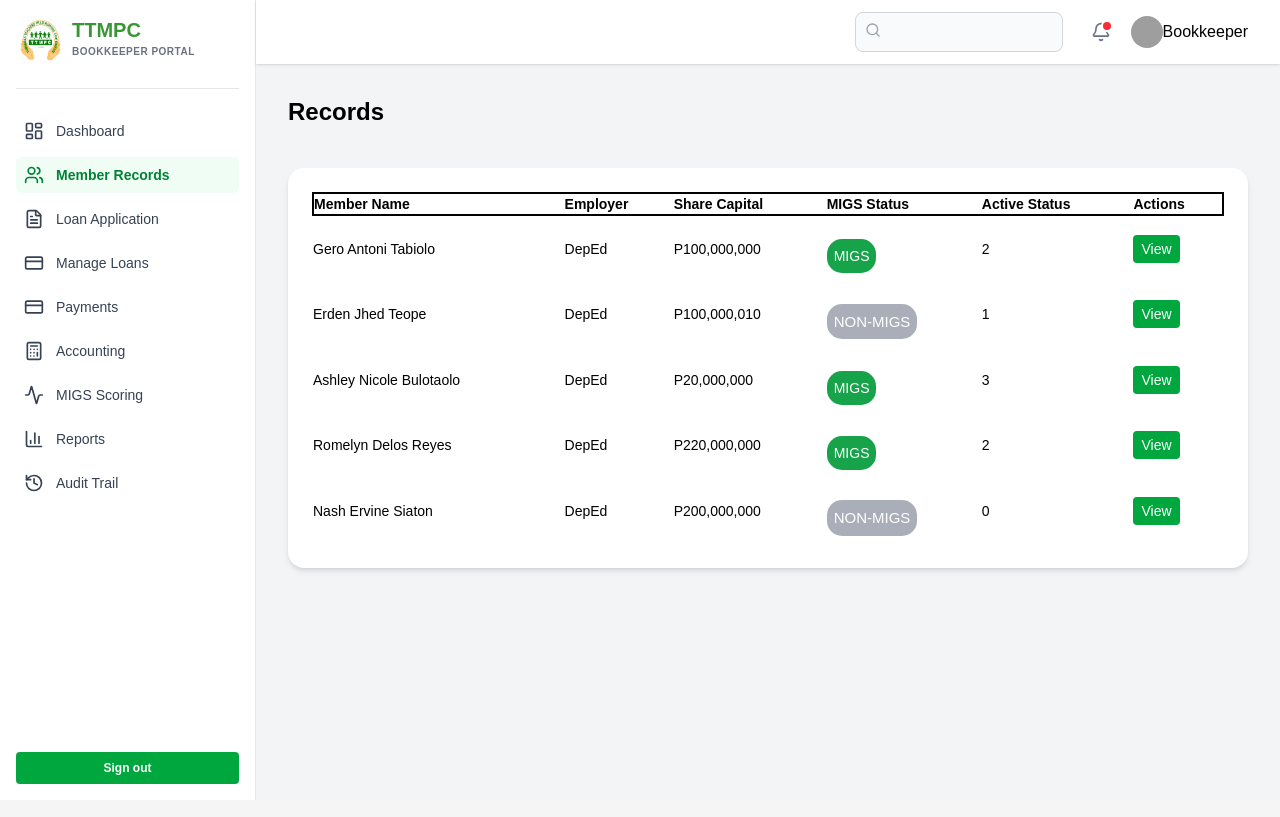
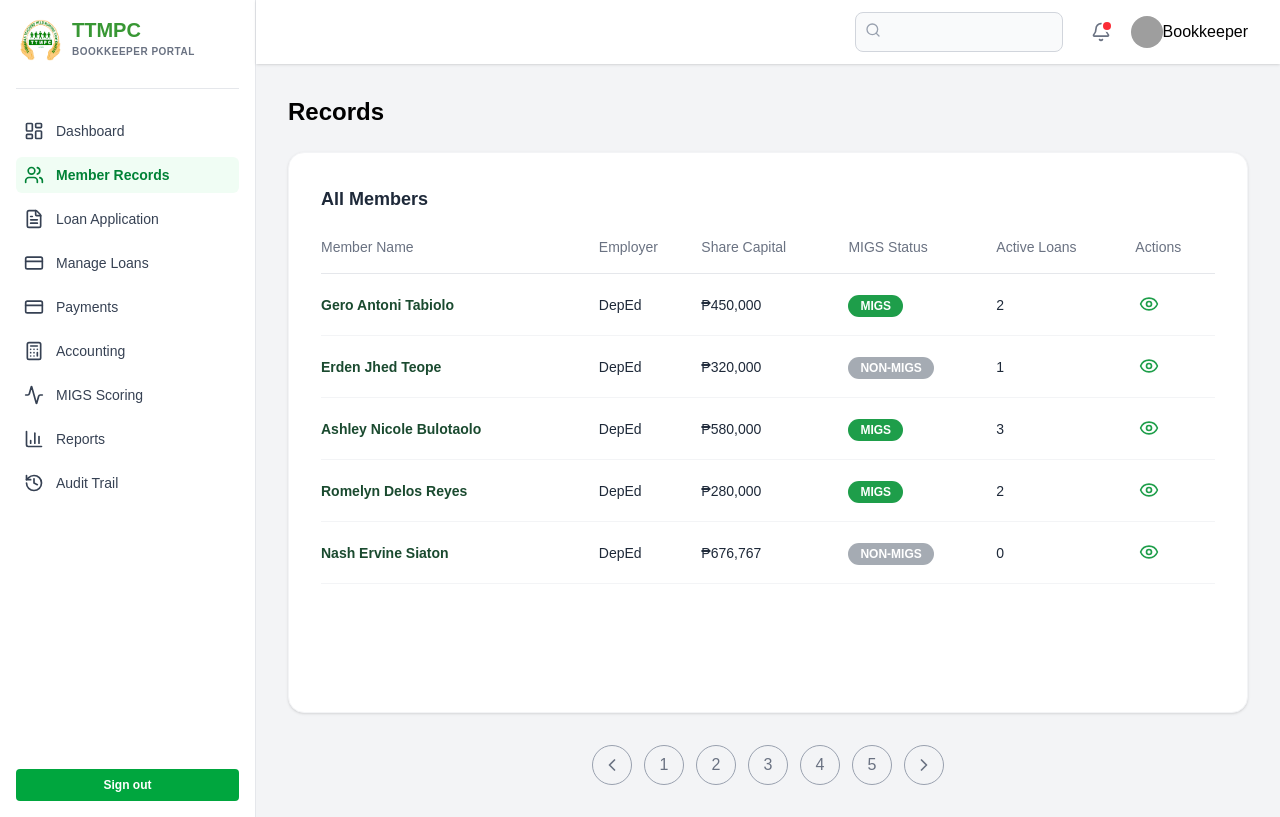
Before and after one commit to Gtabs2004/TTMPC-THESIS, a React (Vite) app in the folder TTMPC_THESIS/: page /records in a window 1280 px wide. Built offline with nearby package versions, Linux system fonts and the light colour scheme; no server answers; grey boxes are pictures that could not be loaded.

Commit message:
manage loans-done

```diff
--- a/TTMPC_THESIS/src/Bookkeeper/Components/Loan-Application.jsx
+++ b/TTMPC_THESIS/src/Bookkeeper/Components/Loan-Application.jsx
@@ -121,9 +121,47 @@ const menuItems = [
           <p>Bookkeeper</p>
         </header>
 
-        {/* Page Content */}
+
         <main className="p-8">
           <h1 className="font-bold text-2xl">Loan-Application</h1>
+
+
+
+          <div className="bg-white w-full rounded-2xl m-auto mt-6 p-8 shadow-sm border border-gray-100 min-h-fit">
+            <h2 className="text-lg font-bold text-gray-800 mb-6">All Applications</h2>
+            <table className="w-full text-left border-collapse text-sm mb-24">
+                    <thead>
+                      <tr className="border-b border-gray-200 text-gray-500">
+                        <th className="pb-4 font-medium">Application ID</th>
+                        <th className="pb-4 font-medium">Member Name</th>
+                        <th className="pb-4 font-medium">Loan Type</th>
+                        <th className="pb-4 font-medium">Amount</th>
+                        <th className="pb-4 font-medium">Date Submitted</th>
+                        <th className="pb-4 font-medium">Status</th>
+                        <th className="pb-4 font-medium">Purpose</th>
+                      </tr>
+                  </thead>
+                  <tbody>
+                    {[
+                     { ID: "TTMPCL-001-123", name: "Gero Antoni Tabiolo", type: "Bonus Loan", amount: "₱50,000", date: "01-15-2026", status: "Approved", purpose: "Home Improvement" },
+                     { ID: "TTMPCL-002-123", name: "Erden Jhed Teope", type: "Emergency Loan", amount: "₱25,000", date: "01-18-2026", status: "Processing", purpose: "Medical Emergency" },
+                     { ID: "TTMPCL-003-123", name: "Ashley Nicole Bulotaolo", type: "Consolidated Loan", amount: "₱120,000", date: "01-20-2026", status: "Approved", purpose: "Debt Consolidation" },
+                     { ID: "TTMPCL-004-123", name: "Romelyn Delos Reyes", type: "Bonus Loan", amount: "₱20,000", date: "01-22-2026", status: "Approved", purpose: "Education" },
+                     { ID: "TTMPCL-005-123", name: "Nash Ervine Siaton", type: "Bonus Loan", amount: "₱30,000", date: "02-05-2026", status: "Pending", purpose: "Business Capital" }
+                    ].map((loan, index) => (
+                        <tr key={loan.ID} className="border-b border-gray-100 hover:bg-gray-50 transition-colors">
+                          <td className="py-4 font-semibold text-gray-800">{loan.ID}</td>
+                          <td className="py-4 text-gray-800 font-medium">{loan.name}</td>
+                          <td className="py-4 text-gray-600">{loan.type}</td>
+                          <td className="py-4 text-gray-800 font-medium">{loan.amount}</td>
+                          <td className="py-4 text-gray-600">{loan.date}</td>
+                          <td className="py-4 text-gray-600">{loan.status}</td>
+                          <td className="py-4 text-gray-600">{loan.purpose}</td>
+                        </tr>
+                      ))}
+                    </tbody>
+              </table>
+          </div>
         </main>
       </div>
     </div>
--- a/TTMPC_THESIS/src/Bookkeeper/Components/Member-Records.jsx
+++ b/TTMPC_THESIS/src/Bookkeeper/Components/Member-Records.jsx
@@ -11,7 +11,10 @@ import {
   BarChart3,
   History,
   Search,
-  Bell
+  Bell,
+  ChevronLeft,
+  ChevronRight,
+  Eye
 } from 'lucide-react';
 
 
@@ -121,64 +124,76 @@ const menuItems = [
           <p>Bookkeeper</p>
         </header>
 
-        {/* Page Content */}
         <main className="p-8">
           <h1 className="font-bold text-2xl">Records</h1>
-          <div className="bg-white h-100 w-full rounded-2xl m-auto mt-10 p-6 shadow-md">
-           <table className="w-full h-full text-left border-collapse mr-10 text-sm">
+          <div className="bg-white w-full rounded-2xl m-auto mt-6 p-8 shadow-sm border border-gray-100 min-h-fit">
+
+  <h2 className="text-lg font-bold text-gray-800 mb-6">All Members</h2>
+
+  <table className="w-full text-left border-collapse text-sm mb-24">
     <thead>
-            <tr className="border-2 mr-8">
-            <th>Member Name</th>
-            <th>Employer</th>
-            <th>Share Capital</th>
-            <th>MIGS Status</th>
-            <th>Active Status</th>
-            <th>Actions</th>
+      <tr className="border-b border-gray-200 text-gray-500">
+        <th className="pb-4 font-medium">Member Name</th>
+        <th className="pb-4 font-medium">Employer</th>
+        <th className="pb-4 font-medium">Share Capital</th>
+        <th className="pb-4 font-medium">MIGS Status</th>
+        <th className="pb-4 font-medium">Active Loans</th>
+        <th className="pb-4 font-medium">Actions</th>
       </tr>
     </thead>
     <tbody>
-            <tr>
-              <td>Gero Antoni Tabiolo</td>
-              <td>DepEd</td>
-              <td>P100,000,000</td>
-              <td className="migs-status">MIGS</td>
-              <td>2</td>
-              <td><button className="bg-green-600 text-white px-2 py-1 rounded">View</button></td>
+      {[
+        { name: "Gero Antoni Tabiolo", employer: "DepEd", capital: "₱450,000", status: "MIGS", loans: 2 },
+        { name: "Erden Jhed Teope", employer: "DepEd", capital: "₱320,000", status: "NON-MIGS", loans: 1 },
+        { name: "Ashley Nicole Bulotaolo", employer: "DepEd", capital: "₱580,000", status: "MIGS", loans: 3 },
+        { name: "Romelyn Delos Reyes", employer: "DepEd", capital: "₱280,000", status: "MIGS", loans: 2 },
+        { name: "Nash Ervine Siaton", employer: "DepEd", capital: "₱676,767", status: "NON-MIGS", loans: 0 },
+
+      ].map((member, index) => (
+        <tr key={index} className="border-b border-gray-100 hover:bg-gray-50 transition-colors">
+          <td className="py-4 font-semibold text-[#1a4a2f]">{member.name}</td>
+          <td className="py-4 text-gray-800 font-medium">{member.employer}</td>
+          <td className="py-4 text-gray-800 font-medium">{member.capital}</td>
+          <td className="py-4">
+            <span className={`px-3 py-1 rounded-full text-xs font-semibold text-white ${
+              member.status === "MIGS" ? "bg-[#1e9e4a]" : "bg-[#a5abb3]"
+            }`}>
+              {member.status}
+            </span>
+          </td>
+          <td className="py-4 text-gray-800 font-medium">{member.loans}</td>
+          <td className="py-4">
+            <button className="text-[#1e9e4a] hover:text-green-800 transition-colors p-1">
+              <Eye size={20} strokeWidth={2} />
+            </button>
+          </td>
         </tr>
-            <tr>
-              <td>Erden Jhed Teope</td>
-              <td>DepEd</td>
-              <td>P100,000,010</td>
-              <td className="non-migs">NON-MIGS</td>
-              <td>1</td>
-              <td><button className="bg-green-600 text-white px-2 py-1 rounded">View</button></td>
-            </tr>
-            <tr>
-              <td>Ashley Nicole Bulotaolo</td>
-              <td>DepEd</td>
-              <td>P20,000,000</td>
-              <td className="migs-status">MIGS</td>
-              <td>3</td>
-              <td><button className="bg-green-600 text-white px-2 py-1 rounded">View</button></td>
-            </tr>
-            <tr>
-              <td>Romelyn Delos Reyes</td>
-              <td>DepEd</td>
-              <td>P220,000,000</td>
-              <td className="migs-status">MIGS</td>
-              <td>2</td>
-              <td><button className="bg-green-600 text-white px-2 py-1 rounded">View</button></td>
-            </tr>
-            <tr>
-            <td>Nash Ervine Siaton</td>
-              <td>DepEd</td>
-              <td>P200,000,000</td>
-              <td className="non-migs">NON-MIGS</td>
-              <td>0</td>
-              <td><button className="bg-green-600 text-white px-2 py-1 rounded">View</button></td>
-              </tr>
+      ))}
     </tbody>
   </table>
+</div>
+          <div className="flex justify-center items-center mt-8 gap-3">
+
+  <button className="w-10 h-10 flex items-center justify-center rounded-full border
+  border-gray-400 text-gray-500 hover:bg-gray-100 transition-colors cursor-not-allowed" disabled>
+    <ChevronLeft size={20} />
+  </button>
+
+  {[1, 2, 3, 4, 5].map((page) => (
+    <button
+      key={page}
+      className="w-10 h-10 flex items-center justify-center rounded-full border border-gray-400
+      text-gray-500 font-medium hover:bg-gray-100 transition-colors cursor-pointer"
+    >
+      {page}
+    </button>
+  ))}
+
+
+  <button className="w-10 h-10 flex items-center justify-center rounded-full border border-gray-400 text-gray-500
+   hover:bg-gray-100 transition-colors cursor-pointer">
+    <ChevronRight size={20} />
+  </button>
 </div>
         </main>
       </div>
--- a/TTMPC_THESIS/src/index.css
+++ b/TTMPC_THESIS/src/index.css
@@ -20,7 +20,7 @@ body {
   display: inline-block;
   background-color: #A9AEB8;
   color: white;
-  border-radius: 15px;
+  border-radius: 9999px;
   padding: 7px;
   font-size: 15px;
   vertical-align: middle;
```
Lines whose indentation alone changed are shown as unchanged.
